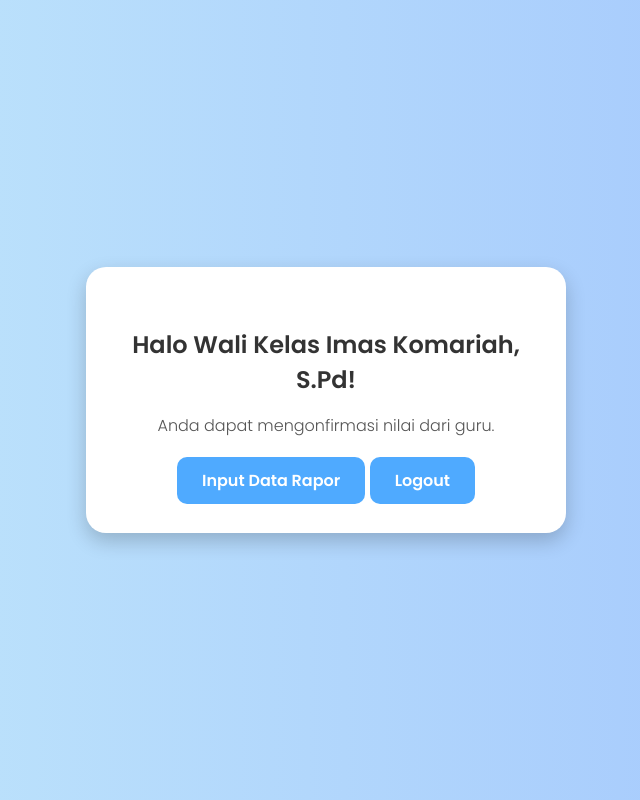
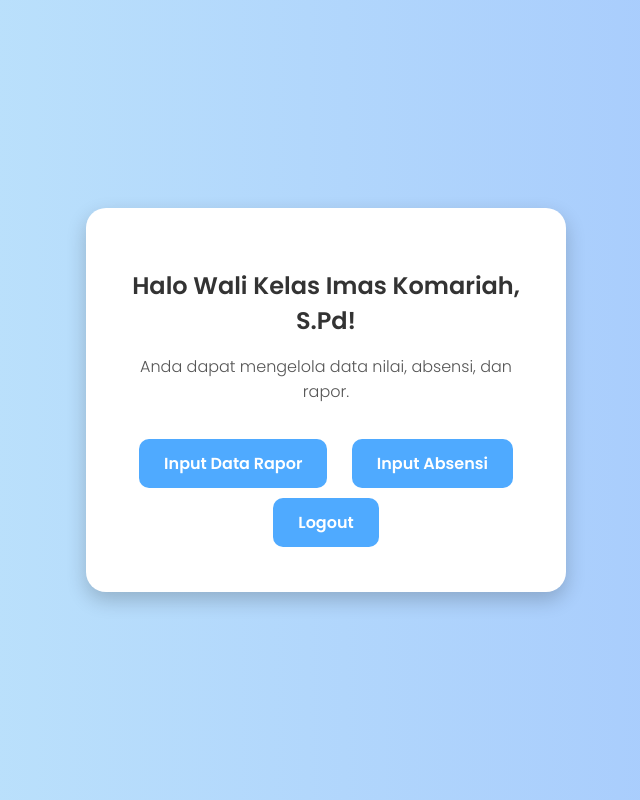
Before and after one commit to gabriel-ima/rapor_online, a PHP site: page /dashboard/wali_kelas.php in a window 1280 px wide. Shown: the whole page, without its empty margins (314-954 px from the left). Run offline with PHP 8.4, Linux system fonts and the light colour scheme; a user stored in the database is signed in.

Commit message:
Update wali_kelas.php

```diff
--- a/dashboard/wali_kelas.php
+++ b/dashboard/wali_kelas.php
@@ -42,26 +42,42 @@ if ($_SESSION["role"] != "wali_kelas") {
             margin-bottom: 30px;
         }
 
-        a {
+        .menu a {
+            display: inline-block;
             text-decoration: none;
             background-color: #4faaff;
             color: white;
             padding: 12px 25px;
             border-radius: 10px;
             font-weight: bold;
+            margin: 5px 10px;
         }
 
-        a:hover {
+        .menu a:hover {
             background-color: #3399ff;
+        }
+
+        .logout {
+            display: block;
+            margin-top: 30px;
+            background-color: #e74c3c;
+        }
+
+        .logout:hover {
+            background-color: #c0392b;
         }
     </style>
 </head>
 <body>
     <div class="dashboard">
         <h2>Halo Wali Kelas <?php echo $_SESSION["username"]; ?>!</h2>
-        <p>Anda dapat mengonfirmasi nilai dari guru.</p>
-        <a href=".php">Input Data Rapor</a>
-        <a href="../index.php">Logout</a>
+        <p>Anda dapat mengelola data nilai, absensi, dan rapor.</p>
+
+        <div class="menu">
+            <a href="input_cat_tambahan.php">Input Data Rapor</a>
+            <a href="absensi.php">Input Absensi</a>
+            <a href="../index.php" class="logout">Logout</a>
+        </div>
     </div>
 </body>
 </html>
```
